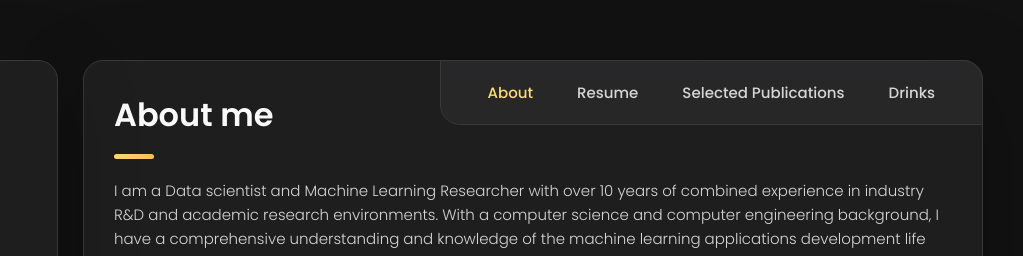
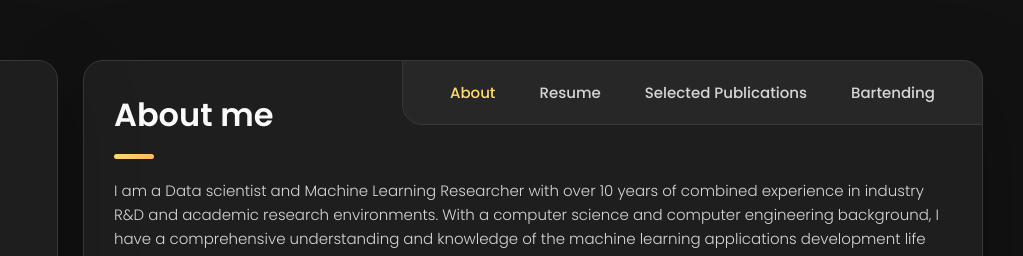
Before and after one commit to mleznik/mleznik, a plain HTML site: page index.html in a window 1280 px wide. Shown: the top 256 px of the page, 257-1280 px from the left. Drawn offline with nearby package versions, Linux system fonts and the light colour scheme.

Commit message:
Update index.html

```diff
--- a/index.html
+++ b/index.html
@@ -150,7 +150,7 @@
           </li>
 
           <li class="navbar-item">
-            <button class="navbar-link" data-nav-link>Drinks</button>
+            <button class="navbar-link" data-nav-link>Bartending</button>
           </li>
 
 
@@ -599,10 +599,10 @@
         - #PORTFOLIO
       -->
 
-      <article class="portfolio" data-page="drinks">
+      <article class="portfolio" data-page="bartending">
 
         <header>
-          <h2 class="h2 article-title">Drinks</h2>
+          <h2 class="h2 article-title">Bartending</h2>
         </header>
 
         <section class="projects">
```
